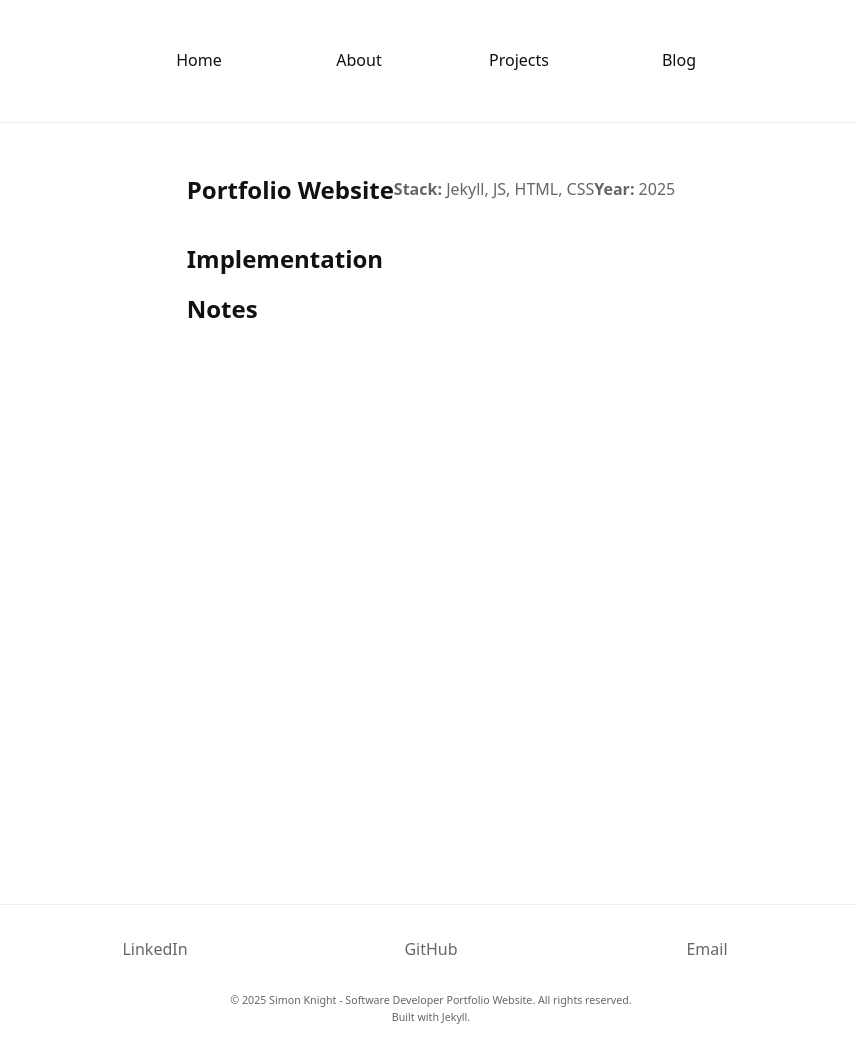
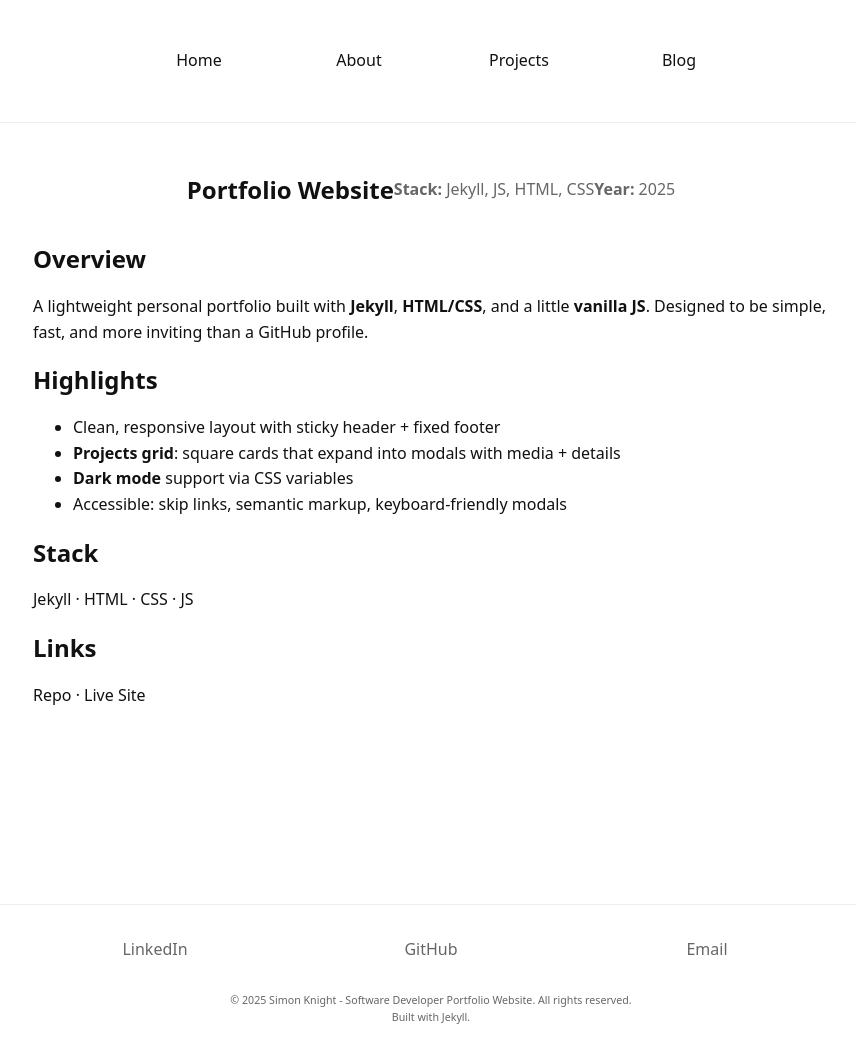
Before and after one commit to SIMONDSKNIGHT/simondsknight.github.io, a Jekyll site: the page built from _projects/website.md, in a window 1280 px wide and 1056 px high. Shown: the whole window, without its empty margins (209-1065 px from the left). Built offline with Jekyll 4.4.1, drawn with Linux system fonts in a browser that asks for light colours.

Commit message:
updated website

```diff
--- a/_projects/website.md
+++ b/_projects/website.md
@@ -13,6 +13,17 @@ links:
 ---
 
 
-## Implementation
+## Overview
+A lightweight personal portfolio built with **Jekyll**, **HTML/CSS**, and a little **vanilla JS**. Designed to be simple, fast, and more inviting than a GitHub profile.
 
-## Notes
+## Highlights
+- Clean, responsive layout with sticky header + fixed footer
+- **Projects grid**: square cards that expand into modals with media + details
+- **Dark mode** support via CSS variables
+- Accessible: skip links, semantic markup, keyboard-friendly modals
+
+## Stack
+Jekyll · HTML · CSS · JS
+
+## Links
+[Repo](https://github.com/simondsknight.github.io) · [Live Site](https://simondsknight.github.io)
```
